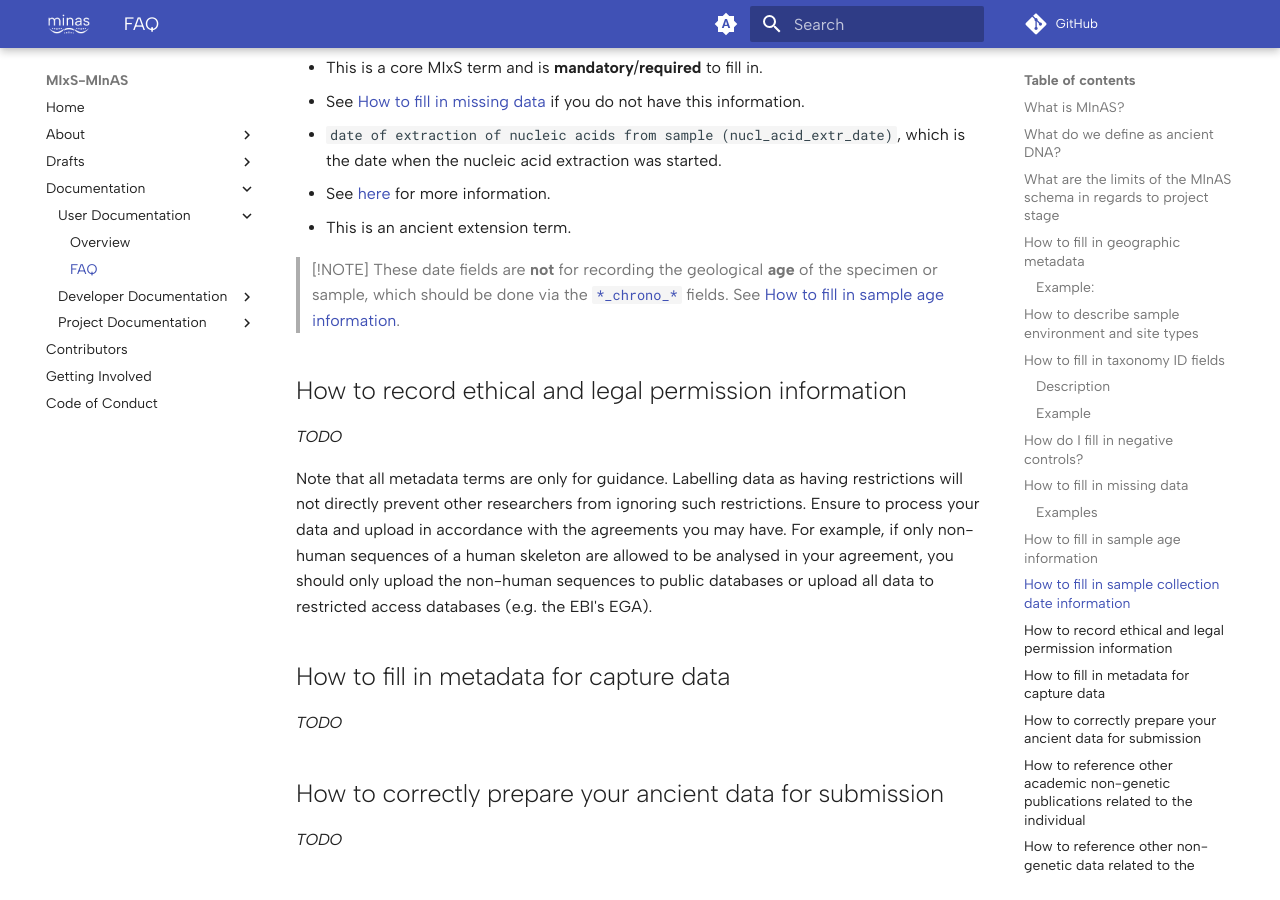
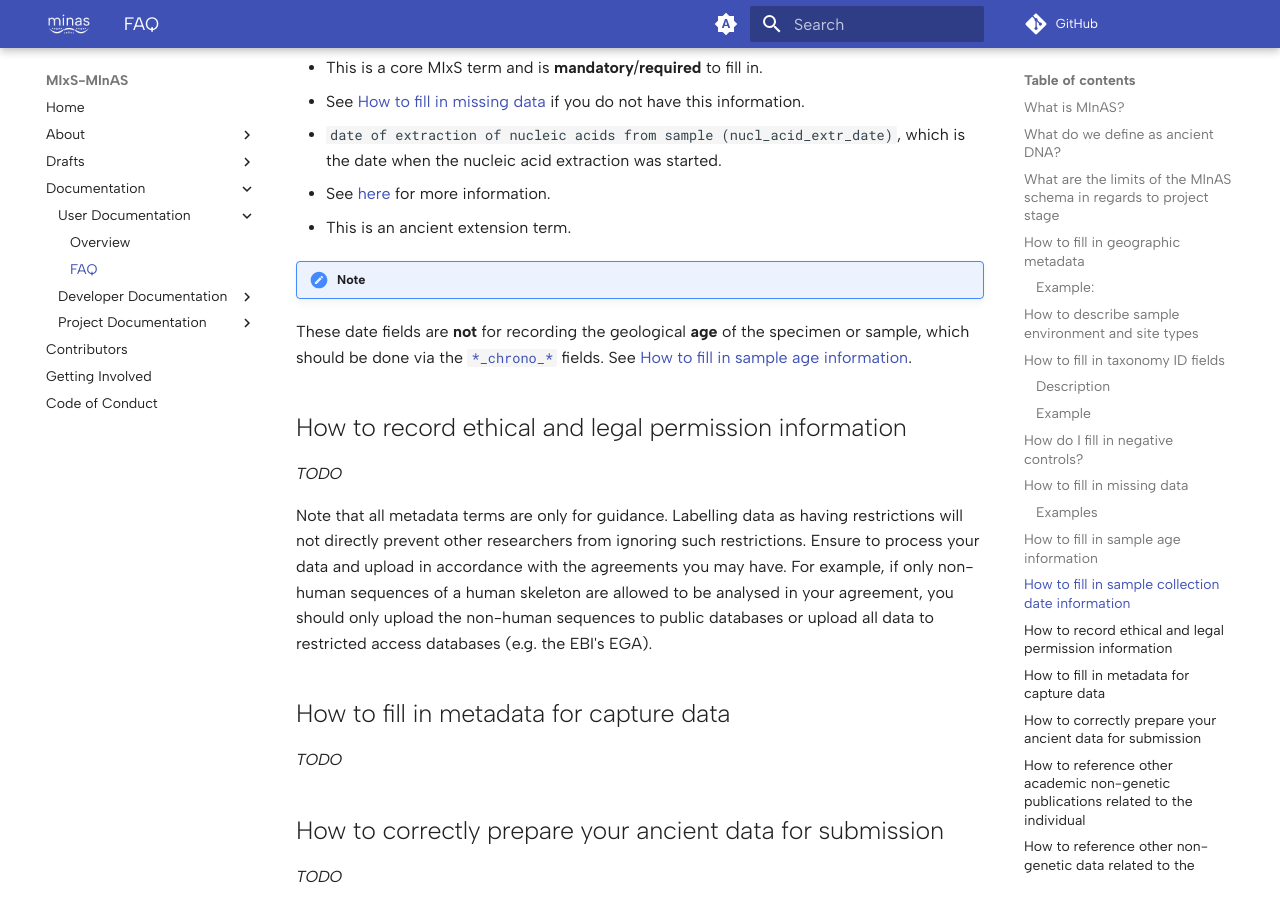
Before and after one commit to MIxS-MInAS/MIxS-MInAS.github.io, an MkDocs documentation site: the page built from docs/documentation/user-documentation/faq.md, in a window 1280 px wide and 900 px high, scrolled down 7420 px. Built offline with MkDocs 1.6.1 and Material for MkDocs 9.7.7, drawn with Linux system fonts in a browser that asks for light colours; comment, search, counter and statistics services are not loaded; part of the change alters nothing that is shown.

```diff
--- a/docs/documentation/user-documentation/faq.md
+++ b/docs/documentation/user-documentation/faq.md
@@ -218,9 +218,9 @@ There are three fields for recording date information related to sequencing of a
   - See [here](https://genomicsstandardsconsortium.github.io/mixs/0001386/) for more information.
   - This is an ancient extension term.
 
-> [!NOTE]
-> These date fields are **not** for recording the geological **age** of the specimen or sample, which should be done via the [`*_chrono_*`](https://www.mixs-minas.org/extension-ancient/) fields.
-> See [How to fill in sample age information](https://www.mixs-minas.org/documentation/user-documentation/faq/#how-to-fill-in-sample-age-information).
+!!! note "Note"
+These date fields are **not** for recording the geological **age** of the specimen or sample, which should be done via the [`*_chrono_*`](https://www.mixs-minas.org/extension-ancient/) fields.
+See [How to fill in sample age information](https://www.mixs-minas.org/documentation/user-documentation/faq/#how-to-fill-in-sample-age-information).
 
 ## How to record ethical and legal permission information
 
```
